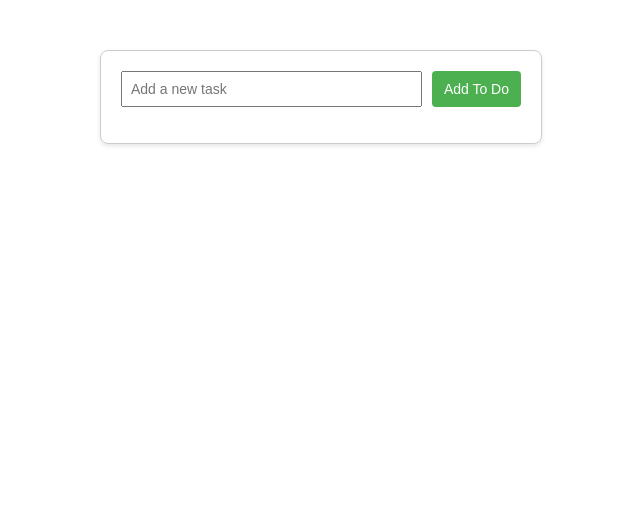
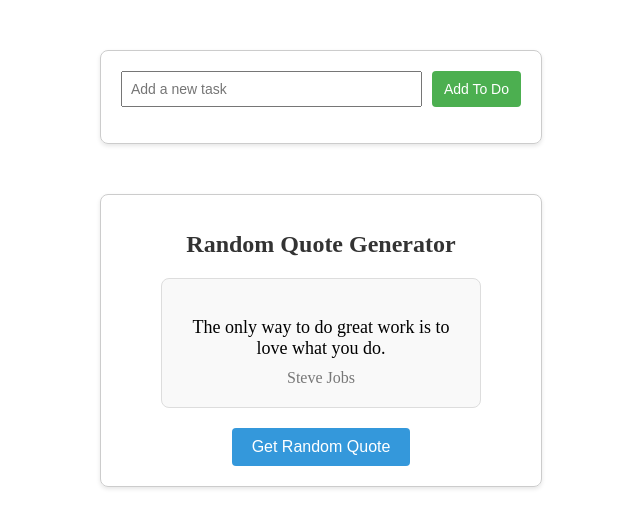
Before and after one commit to Waydj/vue3, a Vue app: page / in a window 1280 px wide. Shown: the top 528 px of the page, without its empty margins (319-959 px from the left). Built offline with nearby package versions, Linux system fonts and the light colour scheme.

Commit message:
RandomGenerator

```diff
--- a/src/App.vue
+++ b/src/App.vue
@@ -1,7 +1,9 @@
 <script setup>
+import RandomGenerator from "./components/RandomGenerator.vue";
 import ToDoList from "./components/ToDoList.vue";
 </script>
 
 <template>
   <ToDoList />
+  <RandomGenerator />
 </template>
--- /dev/null
+++ b/src/components/RandomGenerator.vue
@@ -0,0 +1,93 @@
+<script setup>
+import { ref, onMounted } from "vue";
+
+const quotes = ref([
+  {
+    text: "The only way to do great work is to love what you do.",
+    author: "Steve Jobs",
+  },
+  {
+    text: "Believe you can and you're halfway there.",
+    author: "Theodore Roosevelt",
+  },
+  {
+    text: "Life is what happens when you're busy making other plans.",
+    author: "John Lennon",
+  },
+]);
+
+const currentQuote = ref({ text: "", author: "" });
+
+const getRandomQuote = () => {
+  const randomIndex = Math.floor(Math.random() * quotes.value.length);
+  currentQuote.value = quotes.value[randomIndex];
+};
+
+// Get a random quote when the component is mounted
+onMounted(getRandomQuote);
+</script>
+
+<template>
+  <div class="quote-generator">
+    <h1 class="app-title">Random Quote Generator</h1>
+
+    <blockquote class="quote-container">
+      <p>{{ currentQuote.text }}</p>
+      <cite>{{ currentQuote.author }}</cite>
+    </blockquote>
+
+    <button @click="getRandomQuote" class="quote-button">
+      Get Random Quote
+    </button>
+  </div>
+</template>
+
+<style scoped>
+.quote-generator {
+  max-width: 400px;
+  margin: 50px auto;
+  padding: 20px;
+  text-align: center;
+  border: 1px solid #ccc;
+  border-radius: 8px;
+  box-shadow: 0 2px 4px rgba(0, 0, 0, 0.1);
+}
+
+.app-title {
+  font-size: 24px;
+  margin-bottom: 20px;
+  color: #333;
+}
+
+.quote-container {
+  background-color: #f9f9f9;
+  padding: 20px;
+  border-radius: 8px;
+  border: 1px solid #ddd;
+  margin-bottom: 20px;
+}
+
+p {
+  font-size: 18px;
+  margin-bottom: 10px;
+}
+
+cite {
+  font-style: normal;
+  color: #777;
+}
+
+.quote-button {
+  padding: 10px 20px;
+  font-size: 16px;
+  background-color: #3498db;
+  color: #fff;
+  border: none;
+  border-radius: 4px;
+  cursor: pointer;
+}
+
+.quote-button:hover {
+  background-color: #2980b9;
+}
+</style>
```
